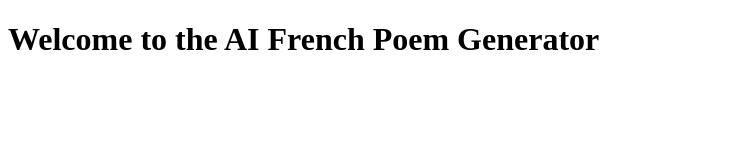
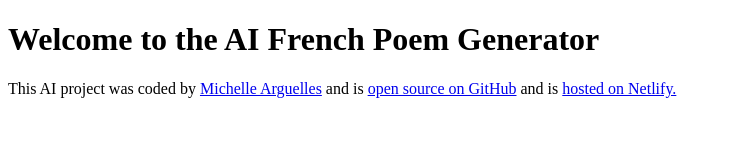
Before and after one commit to mchxyz/french-poem-generator, a plain HTML site: page index.html in a window 1280 px wide. Shown: the whole page, without its empty margins (0-731 px from the left). Drawn offline with Linux system fonts and the light colour scheme.

Commit message:
Added footer

```diff
--- a/index.html
+++ b/index.html
@@ -8,6 +8,14 @@
 </head>
 <body>
     <h1>Welcome to the AI French Poem Generator</h1>
+
+    <footer>This AI project was coded by
+        <a href="https://github.com/mchxyz" target="_blank">Michelle Arguelles</a> and is
+        <a href="https://github.com/mchxyz/french-poem-generator" target="_blank">open source on GitHub</a>
+        and is
+        <a href="https://generateur-de-poeme-project.netlify.app/" target="_blank">hosted on Netlify.</a>
+    </footer>
+
     <script src="src/index.js"></script>
 </body>
 </html>
```
